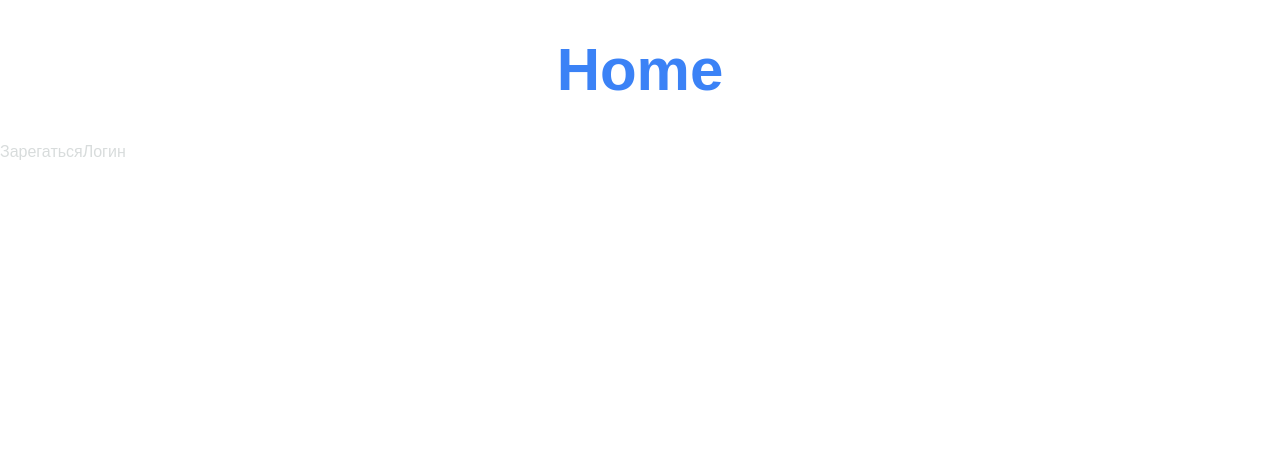
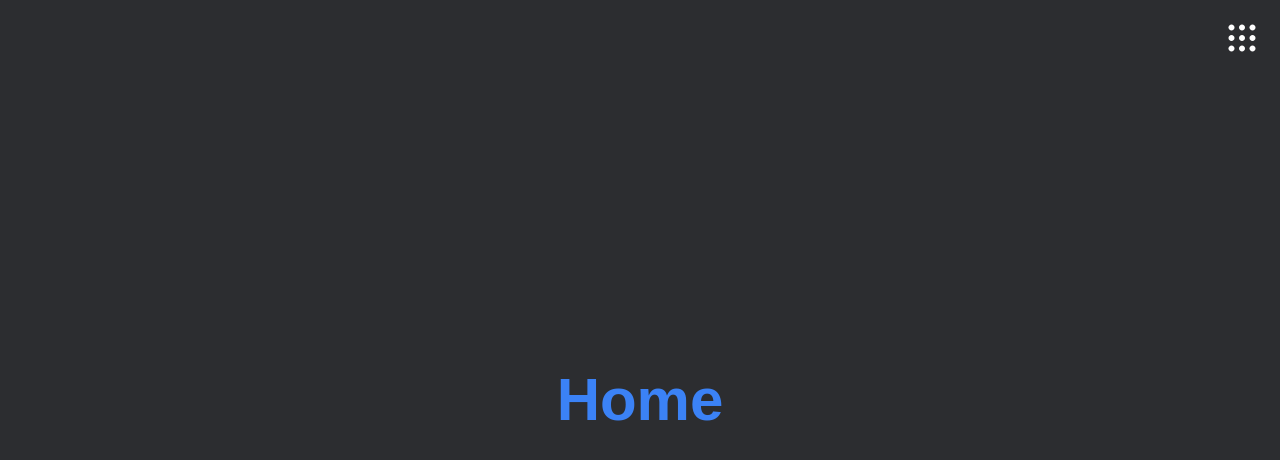
Before and after one commit to daneelez/news-aggregator, a React (Vite) app: page / in a window 1280 px wide. Shown: the top 460 px of the page. Built offline with nearby package versions, Linux system fonts and the light colour scheme; a web font is replaced by a local one.

Commit message:
add dropdown menu

```diff
--- a/src/App.tsx
+++ b/src/App.tsx
@@ -1,14 +1,14 @@
 import {BrowserRouter, Routes, Route} from 'react-router-dom'
 import Home from "./components/pages/Home.tsx";
-import Register from './components/pages/Register.tsx'
-import LoginPage from './components/pages/Login.tsx'
+import RegisterPage from './components/pages/RegisterPage.tsx'
+import LoginPage from './components/pages/LoginPage.tsx'
 
-const App = () => {
+export const App = () => {
     return (
         <BrowserRouter>
             <Routes>
                 <Route path="/" element={<Home/>}/>
-                <Route path='/register' element={<Register/>}/>
+                <Route path='/register' element={<RegisterPage/>}/>
                 <Route path='/login' element={<LoginPage/>}/>
                 {/*<Route path="/news" element={<News/>}/>*/}
                 {/*<Route path="/settings" element={<Settings/>}/>*/}
@@ -18,5 +18,3 @@ const App = () => {
         </BrowserRouter>
     )
 }
-
-export default App
--- /dev/null
+++ b/src/components/Dropdown.tsx
@@ -0,0 +1,95 @@
+import React, { useState, useRef, useEffect } from 'react';
+import { Link } from 'react-router-dom';
+
+const Dropdown = () => {
+  const [open, setOpen] = useState(false);
+  const menuRef = useRef<HTMLDivElement>(null);
+
+  useEffect(() => {
+    const handleClickOutside = (event: MouseEvent) => {
+      if (menuRef.current && !menuRef.current.contains(event.target as Node)) {
+        setOpen(false);
+      }
+    };
+    document.addEventListener('mousedown', handleClickOutside);
+    return () => document.removeEventListener('mousedown', handleClickOutside);
+  }, []);
+
+  const menuItemStyle: React.CSSProperties = {
+    display: 'block',
+    padding: '10px 16px',
+    color: '#E0E0E0',
+    textDecoration: 'none',
+    fontSize: '1rem',
+    cursor: 'pointer',
+    transition: 'background-color 0.2s',
+  };
+
+  return (
+    <div
+      ref={menuRef}
+      style={{
+        position: 'fixed',  // Фиксируем контейнер в углу экрана
+        top: 20,
+        right: 20,
+        zIndex: 1000,
+        display: 'inline-block',
+      }}
+    >
+      <button
+        onClick={() => setOpen((prev) => !prev)}
+        style={{
+          background: 'transparent',
+          border: 'none',
+          cursor: 'pointer',
+          padding: 0,
+          outline: 'none',
+        }}
+        aria-label="Меню"
+      >
+        <img
+          src="/icons/application-menu.svg"
+          alt="Меню"
+          style={{ width: 36, height: 36 }}
+        />
+      </button>
+
+      {open && (
+        <div
+          style={{
+            position: 'absolute',
+            top: '100%', // под иконкой
+            right: 0,
+            marginTop: 8,
+            backgroundColor: '#3A3B3E',
+            borderRadius: 6,
+            boxShadow: '0 4px 12px rgba(0, 0, 0, 0.7)',
+            overflow: 'hidden',
+            minWidth: 140,
+          }}
+        >
+          <Link
+            to="/login"
+            style={menuItemStyle}
+            onMouseEnter={(e) => (e.currentTarget.style.backgroundColor = '#555')}
+            onMouseLeave={(e) => (e.currentTarget.style.backgroundColor = 'transparent')}
+            onClick={() => setOpen(false)}
+          >
+            Вход
+          </Link>
+          <Link
+            to="/register"
+            style={menuItemStyle}
+            onMouseEnter={(e) => (e.currentTarget.style.backgroundColor = '#555')}
+            onMouseLeave={(e) => (e.currentTarget.style.backgroundColor = 'transparent')}
+            onClick={() => setOpen(false)}
+          >
+            Регистрация
+          </Link>
+        </div>
+      )}
+    </div>
+  );
+};
+
+export default Dropdown;
--- a/src/components/pages/Home.tsx
+++ b/src/components/pages/Home.tsx
@@ -1,11 +1,12 @@
+import Dropdown from '../Dropdown';
+
 const Home = () => {
-    return (
-        <div>
-            <h1 className='p-10 text-6xl font-bold text-center text-primary-500'>Home</h1>
-            <a href="/register">Зарегаться</a>
-            <a href="/login">Логин</a>
-        </div>
-    );
-}
+  return (
+    <div className="min-h-screen bg-[#2C2D30] flex flex-col items-center justify-center gap-6 p-10 text-white">
+      <h1 className="text-6xl font-bold text-primary-500 text-center">Home</h1>
+      <Dropdown/>
+    </div>
+  );
+};
 
 export default Home;
--- a/src/components/pages/Login.tsx
+++ b/src/components/pages/LoginPage.tsx
@@ -1,7 +1,7 @@
-import { useState } from 'react';
+import { useEffect, useState } from 'react';
 import { useNavigate } from 'react-router-dom';
 import axios from 'axios';
-import { useAuth } from './AuthContext.tsx';
+import { useAuth } from '../../services/AuthContext.tsx';
 
 const LoginPage = () => {
   const [email, setEmail] = useState('');
@@ -9,6 +9,13 @@ const LoginPage = () => {
   const [error, setError] = useState('');
   const navigate = useNavigate();
   const { login } = useAuth();
+
+  useEffect(() => {
+    document.body.style.backgroundColor = '#2C2D30';
+    return () => {
+      document.body.style.backgroundColor = '';
+    };
+  }, []);
 
   const handleLogin = async () => {
     try {
@@ -36,21 +43,10 @@ const LoginPage = () => {
         e.preventDefault();
         handleLogin();
       }}
-      style={{
-        maxWidth: '400px',
-        margin: '15% auto',
-        padding: '2rem',
-        borderRadius: '8px',
-        boxShadow: '0 4px 12px rgba(0, 0, 0, 0.1)',
-        backgroundColor: '#f9f9f9',
-        display: 'flex',
-        flexDirection: 'column',
-        gap: '1rem',
-        fontFamily: 'Arial, sans-serif',
-        color: '#000',
-      }}
+      style={formStyle}
+      autoComplete="off"
     >
-      <h2 style={{ textAlign: 'center' }}>Вход</h2>
+      <h2 style={{ textAlign: 'center', color: '#E0E0E0' }}>Вход</h2>
 
       <input
         type="email"
@@ -74,29 +70,51 @@ const LoginPage = () => {
         Войти
       </button>
 
-      {error && <p style={{ color: 'red', textAlign: 'center' }}>{error}</p>}
+      {error && <p style={errorStyle}>{error}</p>}
     </form>
   );
 };
 
+const formStyle: React.CSSProperties = {
+  maxWidth: '400px',
+  margin: '15% auto',
+  padding: '2rem',
+  borderRadius: '8px',
+  backgroundColor: '#3A3B3E', // чуть светлее фона страницы
+  boxShadow: '0 4px 12px rgba(0, 0, 0, 0.7)',
+  display: 'flex',
+  flexDirection: 'column',
+  gap: '1rem',
+  fontFamily: 'Arial, sans-serif',
+  color: '#E0E0E0',
+};
+
 const inputStyle: React.CSSProperties = {
   padding: '10px',
-  borderRadius: '4px',
-  border: '1px solid #ccc',
+  borderRadius: '6px',
+  border: '1px solid #555',
   fontSize: '1rem',
-  color: '#000',
-  backgroundColor: '#fff',
+  color: '#E0E0E0',
+  backgroundColor: '#2C2D30',
+  outline: 'none',
+  transition: 'border-color 0.3s',
 };
 
 const buttonStyle: React.CSSProperties = {
   padding: '10px',
   backgroundColor: '#4CAF50',
-  color: '#fff',
+  color: '#FFFFFF',
   border: 'none',
-  borderRadius: '4px',
+  borderRadius: '6px',
   fontSize: '1rem',
   cursor: 'pointer',
   transition: 'background-color 0.3s',
 };
 
+const errorStyle: React.CSSProperties = {
+  color: '#FF6B6B',
+  textAlign: 'center',
+  marginTop: '0.5rem',
+};
+
 export default LoginPage;
--- a/src/components/pages/Register.tsx
+++ b/src/components/pages/RegisterPage.tsx
@@ -1,15 +1,22 @@
-import React, { useState } from 'react';
+import React, { useEffect, useState } from 'react';
 import axios from 'axios';
 
 interface RegisterProps {
   onRegisterSuccess: (token: string) => void;
 }
 
-const Register: React.FC<RegisterProps> = ({ onRegisterSuccess }) => {
+const RegisterPage: React.FC<RegisterProps> = ({ onRegisterSuccess }) => {
   const [login, setLogin] = useState('');
   const [email, setEmail] = useState('');
   const [password, setPassword] = useState('');
   const [error, setError] = useState('');
+
+  useEffect(() => {
+    document.body.style.backgroundColor = '#2C2D30';
+    return () => {
+      document.body.style.backgroundColor = '';
+    };
+  }, []);
 
   const handleSubmit = async (e: React.FormEvent) => {
     e.preventDefault();
@@ -35,21 +42,10 @@ const Register: React.FC<RegisterProps> = ({ onRegisterSuccess }) => {
   return (
     <form
       onSubmit={handleSubmit}
-      style={{
-        maxWidth: '400px',
-        margin: '13% auto',
-        padding: '2rem',
-        borderRadius: '8px',
-        boxShadow: '0 4px 12px rgba(0, 0, 0, 0.1)',
-        backgroundColor: '#f9f9f9',
-        display: 'flex',
-        flexDirection: 'column',
-        gap: '1rem',
-        fontFamily: 'Arial, sans-serif',
-        color: '#000',
-      }}
+      style={formStyle}
+      autoComplete="off"
     >
-      <h2 style={{ textAlign: 'center' }}>Регистрация</h2>
+      <h2 style={{ textAlign: 'center', color: '#E0E0E0' }}>Регистрация</h2>
 
       <input
         type="text"
@@ -82,29 +78,51 @@ const Register: React.FC<RegisterProps> = ({ onRegisterSuccess }) => {
         Зарегистрироваться
       </button>
 
-      {error && <p style={{ color: 'red', textAlign: 'center' }}>{error}</p>}
+      {error && <p style={errorStyle}>{error}</p>}
     </form>
   );
 };
 
+const formStyle: React.CSSProperties = {
+  maxWidth: '400px',
+  margin: '13% auto',
+  padding: '2rem',
+  borderRadius: '8px',
+  backgroundColor: '#3A3B3E',
+  boxShadow: '0 4px 12px rgba(0, 0, 0, 0.7)',
+  display: 'flex',
+  flexDirection: 'column',
+  gap: '1rem',
+  fontFamily: 'Arial, sans-serif',
+  color: '#E0E0E0',
+};
+
 const inputStyle: React.CSSProperties = {
   padding: '10px',
-  borderRadius: '4px',
-  border: '1px solid #ccc',
+  borderRadius: '6px',
+  border: '1px solid #555',
   fontSize: '1rem',
-  color: '#000',
-  backgroundColor: '#fff',
+  color: '#E0E0E0',
+  backgroundColor: '#2C2D30',
+  outline: 'none',
+  transition: 'border-color 0.3s',
 };
 
 const buttonStyle: React.CSSProperties = {
   padding: '10px',
   backgroundColor: '#4CAF50',
-  color: '#fff',
+  color: '#FFFFFF',
   border: 'none',
-  borderRadius: '4px',
+  borderRadius: '6px',
   fontSize: '1rem',
   cursor: 'pointer',
   transition: 'background-color 0.3s',
 };
 
-export default Register;
+const errorStyle: React.CSSProperties = {
+  color: '#FF6B6B',
+  textAlign: 'center',
+  marginTop: '0.5rem',
+};
+
+export default RegisterPage;
--- a/src/main.tsx
+++ b/src/main.tsx
@@ -1,9 +1,9 @@
 import {StrictMode} from 'react'
 import {createRoot} from 'react-dom/client'
 import './index.css'
-import App from './App.tsx'
+import {App} from './App.tsx'
 import {registerSW} from "virtual:pwa-register";
-import {AuthProvider} from './components/pages/AuthContext.tsx'
+import {AuthProvider} from './services/AuthContext.tsx'
 
 registerSW({immediate: true});
 
```
Also changed, not shown: public/icons/application-menu.svg (added), src/services/AuthContext.tsx (renamed from src/components/pages/AuthContext.tsx).
